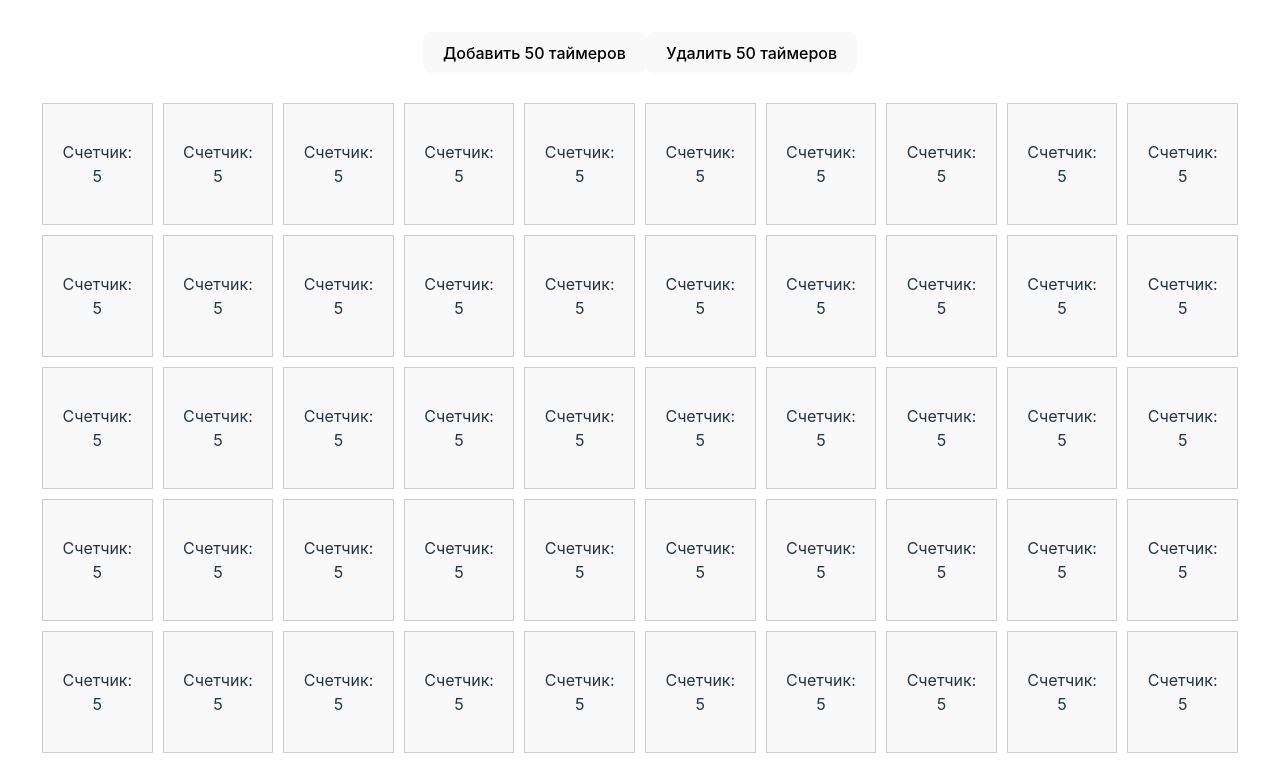
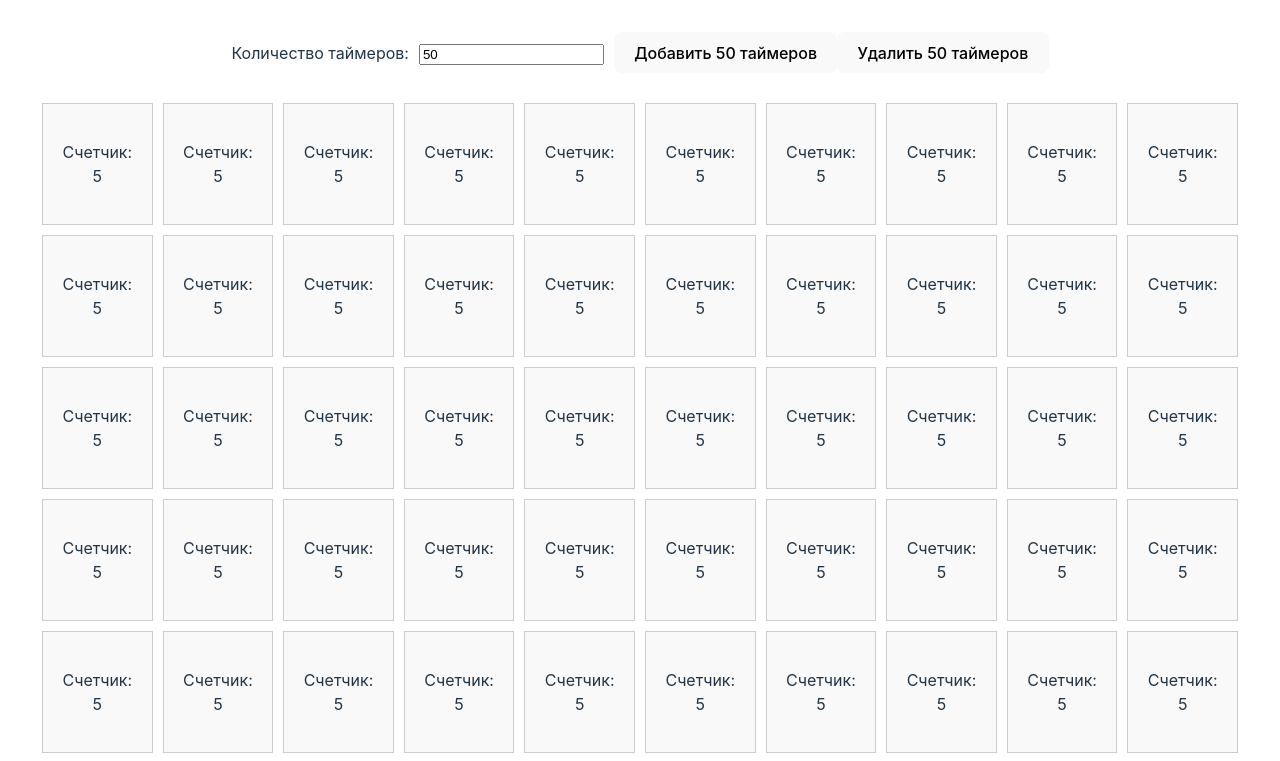
Before and after one commit to cvgalagan/astroship-for-testing, a React (Vite) app: page / in a window 1280 px wide. Shown: the top 761 px of the page. Built offline with nearby package versions, Linux system fonts and the light colour scheme.

Commit message:
Added timers input

```diff
--- a/src/App.jsx
+++ b/src/App.jsx
@@ -4,21 +4,31 @@ import GridPage from './components/GridPage/GridPage'
 
 function App() {
   const [timersCount, setTimersCount] = useState(100);
+  const [newTimersCount, setNewTimersCount] = useState(50); // Состояние для ввода количества новых таймеров
 
   const addTimers = () => {
-    setTimersCount((prevCount) => prevCount + 50);
+    setTimersCount((prevCount) => prevCount + newTimersCount);
   };
 
   const removeTimers = () => {
-    setTimersCount((prevCount) => Math.max(prevCount - 50, 0));
+    setTimersCount((prevCount) => Math.max(prevCount - newTimersCount, 0));
   };
-
 
   return (
     <>
       <div style={{ marginBottom: '20px' }}>
-        <button onClick={addTimers}>Добавить 50 таймеров</button>
-        <button onClick={removeTimers}>Удалить 50 таймеров</button>
+      <label>
+          Количество таймеров:
+          <input
+            type="number"
+            value={newTimersCount}
+            onChange={(e) => setNewTimersCount(Number(e.target.value))}
+            style={{ marginLeft: '10px', marginRight: '10px' }}
+          />
+        </label>
+
+        <button onClick={addTimers}>Добавить {newTimersCount} таймеров</button>
+        <button onClick={removeTimers}>Удалить {newTimersCount} таймеров</button>
       </div>
       <GridPage timersCount={timersCount} />
     </>
```
